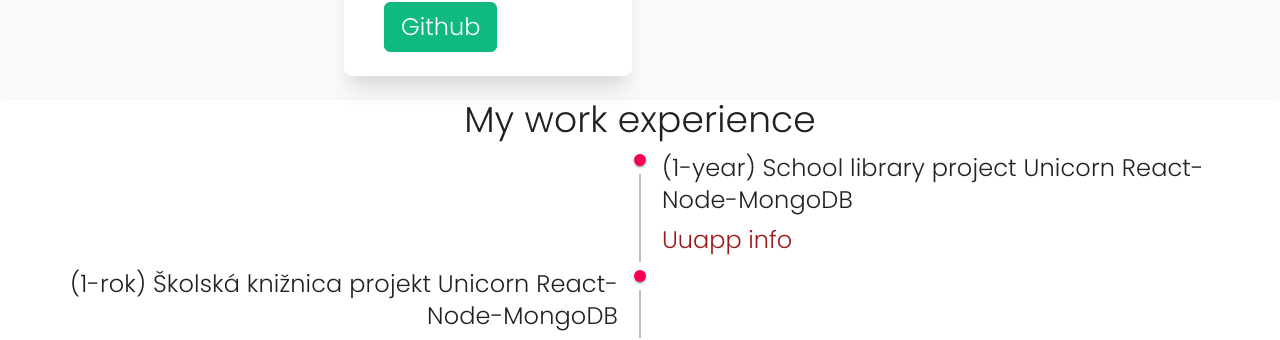
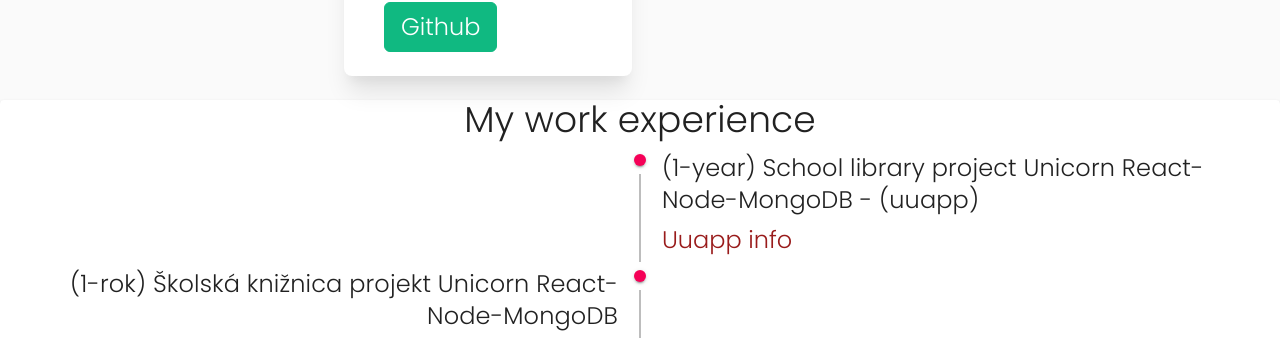
Before and after one commit to peterdinis/Portfolio-Dinis, a React (Create React App) app: page / in a window 1280 px wide. Shown: the part 2966-3306 px from the top of the page. Built offline with nearby package versions, Linux system fonts and the light colour scheme.

Commit message:
Translation update

```diff
--- a/src/i18n/i18n.js
+++ b/src/i18n/i18n.js
@@ -30,7 +30,7 @@ i18n
             projectSixD: "Restaurant FE",
             projectSevenD: "API for Restaurant",
             work: "My work experience",
-            workOne: "(1-year) School library project Unicorn React-Node-MongoDB",
+            workOne: "(1-year) School library project Unicorn React-Node-MongoDB - (uuapp)",
             workTwo: "(1-rok) Školská knižnica projekt Unicorn React-Node-MongoDB",
             workThree: "(3-Months) Company Think Easy React.js Typescript",
             knowledge: "My knowledge",
@@ -59,7 +59,7 @@ i18n
             projectSixD: "Reštaurácia FE",
             projectSevenD: "API pre reštauráciu",
             work: "Moje pracovné skúsenosti",
-            workOne: "(1-rok) Školská knižnica projekt Unicorn React-Node-MongoDB",
+            workOne: "(1-rok) Školská knižnica projekt Unicorn React-Node-MongoDB - (uuapp)",
             workTwo: "(3-týždne) Erazmus Firma Think Easy React.js",
             workThree: "(3-Mesiace) Firma Think Easy React.js Typescript",
             knowledge: "Moje znalosti",
```
